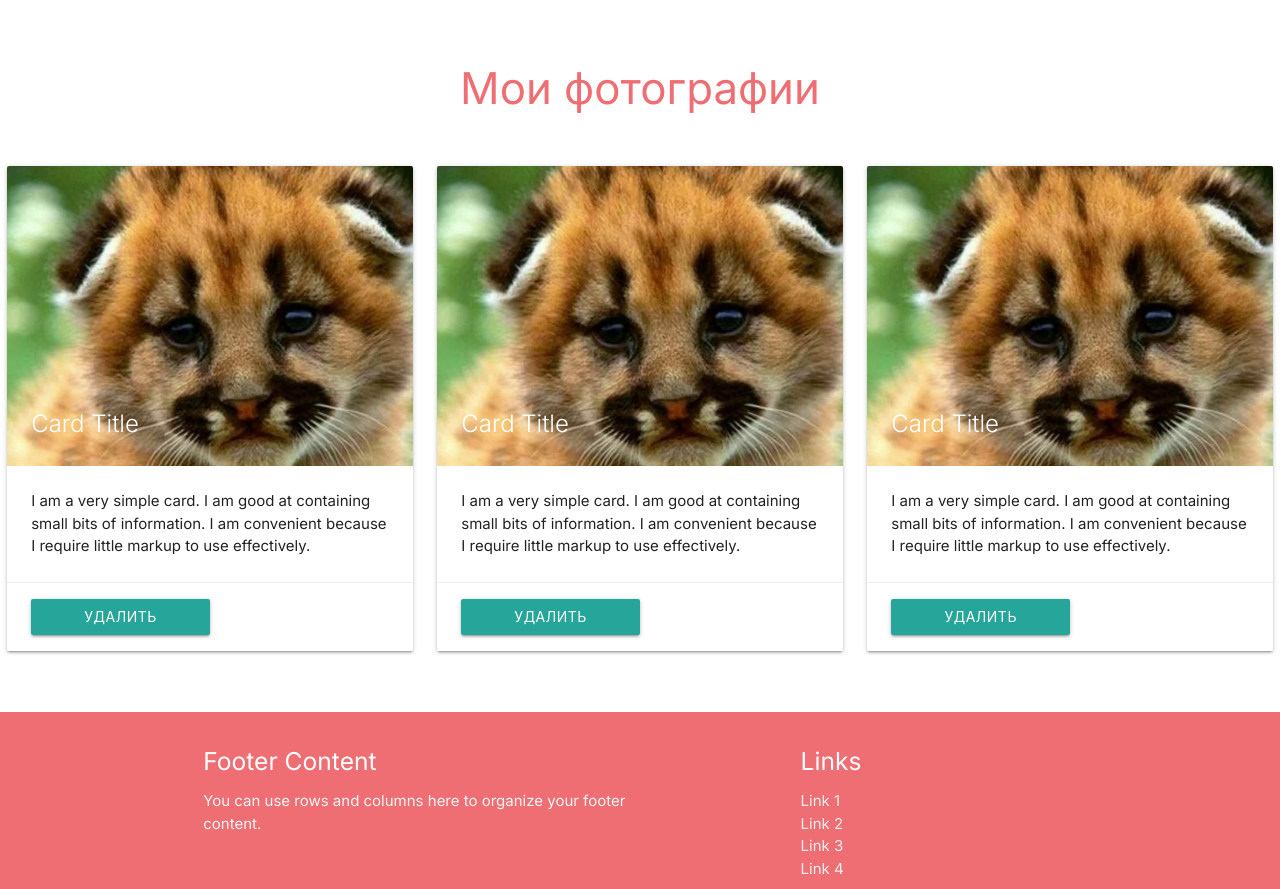
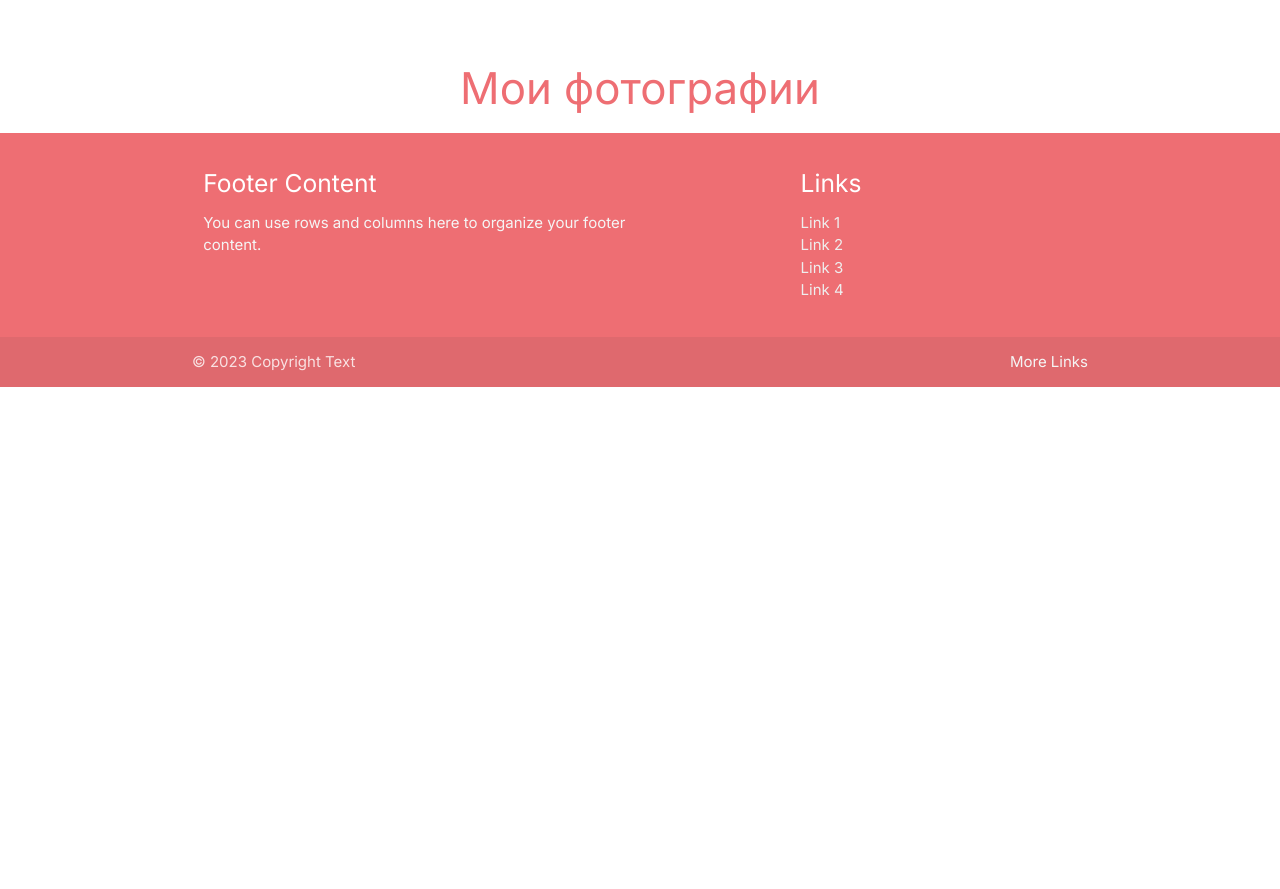
Before and after one commit to RuslanSharipov63/nextUpdate, a Next.js app: page /account in a window 1280 px wide. Shown: the part 400-1289 px from the top of the page. After the commit the page ends 800 px from the top, so only its background shows below. Built offline with nearby package versions, Linux system fonts and the light colour scheme.

Commit message:
create main page

```diff
--- a/app/account/page.tsx
+++ b/app/account/page.tsx
@@ -77,7 +77,7 @@ const AccountPage = () => {
 
       </div>
       <Title text={"Мои фотографии"} />
-      <PhotoList />
+  {/*     <PhotoList /> */}
 
     </>
   );
--- a/back/server.js
+++ b/back/server.js
@@ -15,12 +15,15 @@ const {
     updateTags,
 } = require("./controllers/PhotoController");
 const handleValidationErrors = require("./utils/handleValidationsErrors");
+const cors = require('cors');
+
+
 
 const PORT = 4000;
 const URL = "mongodb://localhost:27017/photobox";
 
 const app = express();
-
+app.use(cors());
 /* мы должны сказать express, что ты должен проверить если тебе придет любой запрос на uploads то тогда из библиотеки express возьми функцию static и проверяем есть ли в этой папке uploads то что тебе дают. это нужно если например мы откроем http::/localhost:4000/и имя нашего файла - чтобы отображалась картинка, а то ее не будет, будет ошибка - что такого роута нет*/
 app.use(express.json());
 
--- a/components/PhotoList.tsx
+++ b/components/PhotoList.tsx
@@ -1,19 +1,29 @@
 import Image from "next/image";
+import { FC } from "react";
 import style from "./../stylescomponent/PhotoList.module.css";
 import Button from "./Button";
 
-const PhotoList = () => {
+import err from './../back/uploads'
+
+import { IinitialStateList } from "@/store/PhotoListSlice";
+
+type PhotoListProps = {
+  list: IinitialStateList[]
+}
+
+const PhotoList: FC<PhotoListProps> = ({ list }) => {
   const funcDeletePhoto = () => {
     alert("Фото удалено");
   };
 
   return (
-    <>
-      <div className={style.container}>
-        <div className="card">
+
+    <div className={style.container}>
+      {list.map((item: any) =>
+        <div className="card" key={item._id}>
           <div className="card-image">
             <Image
-              src="/image/photo/s1200.jpg"
+              src={`/../back/uploads/${item.imageURL}`}
               width={200}
               height={300}
               alt="картинка"
@@ -24,63 +34,18 @@ const PhotoList = () => {
           </div>
           <div className="card-content">
             <p>
-              I am a very simple card. I am good at containing small bits of
-              information. I am convenient because I require little markup to
-              use effectively.
+              {item.tags.join(' ')}
+            </p>
+            <p>
+              {item.size} мб
             </p>
           </div>
           <div className="card-action">
             <Button text={"удалить"} funcClick={funcDeletePhoto} />
           </div>
         </div>
-        <div className="card">
-          <div className="card-image">
-            <Image
-              src="/image/photo/s1200.jpg"
-              width={200}
-              height={300}
-              alt="картинка"
-              priority={true}
-              style={{ objectFit: "cover" }}
-            />
-            <span className="card-title">Card Title</span>
-          </div>
-          <div className="card-content">
-            <p>
-              I am a very simple card. I am good at containing small bits of
-              information. I am convenient because I require little markup to
-              use effectively.
-            </p>
-          </div>
-          <div className="card-action">
-            <Button text={"удалить"} funcClick={funcDeletePhoto} />
-          </div>
-        </div>
-        <div className="card">
-          <div className="card-image">
-            <Image
-              src="/image/photo/s1200.jpg"
-              width={200}
-              height={300}
-              alt="картинка"
-              priority={true}
-              style={{ objectFit: "cover" }}
-            />
-            <span className="card-title">Card Title</span>
-          </div>
-          <div className="card-content">
-            <p>
-              I am a very simple card. I am good at containing small bits of
-              information. I am convenient because I require little markup to
-              use effectively.
-            </p>
-          </div>
-          <div className="card-action">
-            <Button text={"удалить"} funcClick={funcDeletePhoto} />
-          </div>
-        </div>
-      </div>
-    </>
+      )}
+    </div>
   );
 };
 
--- a/next.config.js
+++ b/next.config.js
@@ -1,4 +1,10 @@
 /** @type {import('next').NextConfig} */
 const nextConfig = {}
 
+module.exports = {
+    images: {
+        domains: ['localhost'],
+    },
+}
+
 module.exports = nextConfig
--- a/package.json
+++ b/package.json
@@ -18,6 +18,7 @@
     "@types/react-dom": "18.2.6",
     "bcrypt": "^5.1.0",
     "concurrently": "^8.2.0",
+    "cors": "^2.8.5",
     "eslint": "8.44.0",
     "eslint-config-next": "13.4.9",
     "express": "^4.18.2",
--- a/store/PhotoListSlice.ts
+++ b/store/PhotoListSlice.ts
@@ -1,21 +1,24 @@
 import { createAsyncThunk, createSlice, PayloadAction } from "@reduxjs/toolkit";
 
-const PhotoListAsyncThunk = createAsyncThunk(
+export const PhotoListAsyncThunk = createAsyncThunk(
     "photo/getAllPhoto",
     async function (_, thunkAPI) {
-    const response = await fetch("http://localhost:4000/photos");
-    return response.json();
+        const response = await fetch("http://localhost:4000/photos", {
+            next: { revalidate: 60 }
+        });
+        const data = await response.json();
+        return data;
     }
 );
 
-interface IinitialStateList {
+export interface IinitialStateList {
     imageURL: string;
     tags: Array<string>;
     user: string;
     size: number;
 }
 
-type initialStateType = {
+export type initialStateType = {
     list: IinitialStateList[];
     loading: "idle" | "pending" | "succeeded" | "failed";
 };
@@ -41,10 +44,18 @@ export const PhotoListSlice = createSlice({
         },
     },
     extraReducers: (builder) => {
-    builder.addCase(PhotoListAsyncThunk.fulfilled, (state, action) => {
+        builder
+            .addCase(PhotoListAsyncThunk.pending, (state) => {
+                state.loading = "pending";
+            })
+            .addCase(PhotoListAsyncThunk.fulfilled, (state, action) => {
                 state.list = action.payload;
                 state.loading = "succeeded";
-    });
+            })
+            .addCase(PhotoListAsyncThunk.rejected, (state) => {
+                state.loading = "failed";
+            })
+
     },
 });
 
```
Also changed, not shown: app/page.tsx (+18 -12 lines), 4 other files (tests, documents, lock files or other folders). Lines whose indentation alone changed are shown as unchanged.
